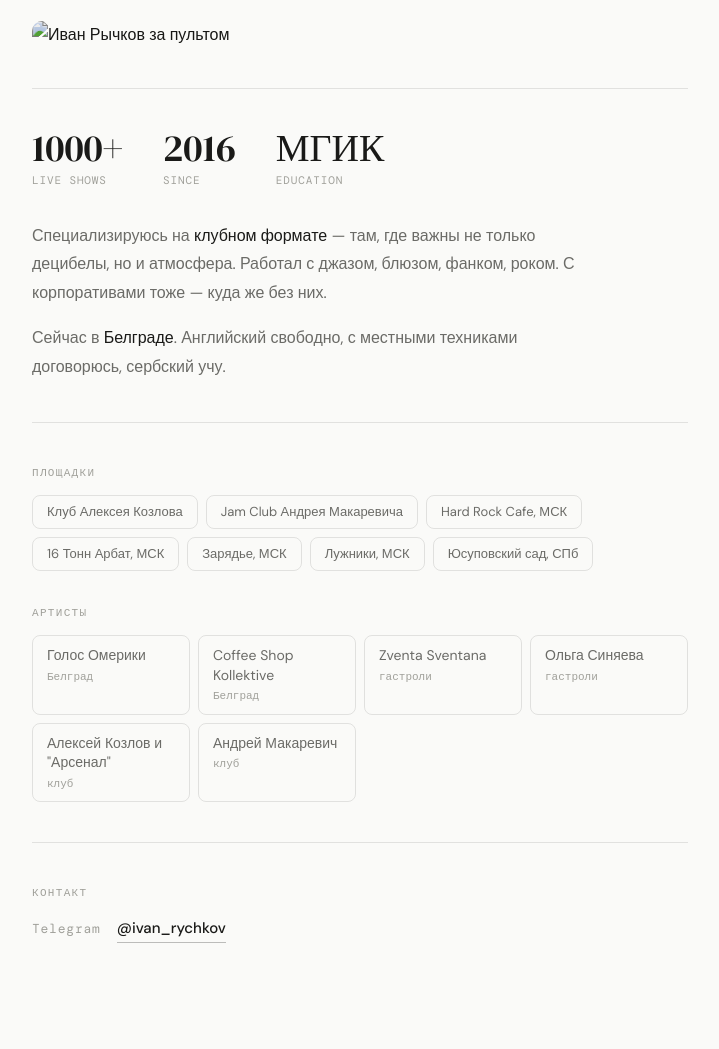
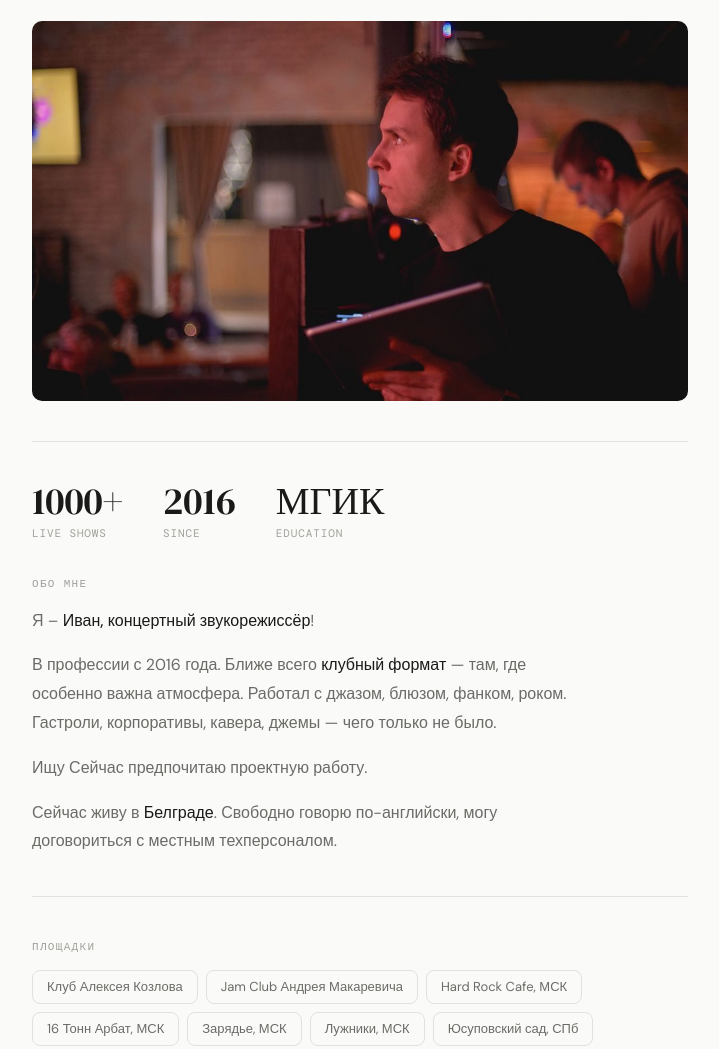
Before and after one commit to IvanRychkov/sound, a plain HTML site: page index.html in a window 1280 px wide. Shown: the part 282-1331 px from the top of the page, without its empty margins (280-999 px from the left). Drawn offline with nearby package versions, Linux system fonts and the light colour scheme.

Commit message:
photo working

```diff
--- a/index.html
+++ b/index.html
@@ -16,23 +16,38 @@
   <p class="subtitle">Live sound, club format, real music.</p>
 
   <div class="photo-wrap">
-    <img src="ivan.jpg" alt="Иван Рычков за пультом" class="photo">
+    <img src="avatar.jpg" alt="Иван Рычков за пультом" class="photo">
   </div>
 
   <hr>
 
+  <section id="stats-section">
     <div class="stats" id="stats"></div>
+  </section>
 
-  <p class="bio">Специализируюсь на <strong>клубном формате</strong> — там, где важны не только децибелы, но и атмосфера. Работал с джазом, блюзом, фанком, роком. С корпоративами тоже — куда же без них.</p>
-  <p class="bio">Сейчас в <strong>Белграде</strong>. Английский свободно, с местными техниками договорюсь, сербский учу.</p>
+  <p class="sec-lbl">Обо мне</p>
+
+  <p class="bio">Я – <strong>Иван, концертный звукорежиссёр</strong>!</p>
+  <p class="bio">В профессии с 2016 года. Ближе всего <strong>клубный формат</strong> — там, где особенно важна атмосфера. Работал с джазом, блюзом, фанком, роком. Гастроли, корпоративы, кавера, джемы — чего только не было.</p>
+  <p class="bio">Ищу Сейчас предпочитаю проектную работу.</p>
+  <p class="bio">Сейчас живу в <strong>Белграде</strong>. Свободно говорю по-английски, могу договориться с местным техперсоналом.</p>
 
   <hr>
 
+  <section id="venues-section">
     <p class="sec-lbl">Площадки</p>
     <div class="tags" id="venues"></div>
+  </section>
 
+  <section id="artists-section">
     <p class="sec-lbl">Артисты</p>
     <div class="artists-grid" id="artists"></div>
+  </section>
+
+  <section id="skills-section">
+    <p class="sec-lbl">Навыки</p>
+    <div class="artists-grid" id="skills"></div>
+  </section>
 
   <section id="concerts-section" hidden>
     <hr>
@@ -42,8 +57,16 @@
 
   <hr>
 
+  <section id="contact-section">
     <p class="sec-lbl">Контакт</p>
     <div class="contacts-list" id="contact"></div>
+  </section>
+
+  <section id="friends-section">
+    <hr>
+    <p class="sec-lbl">Друзья</p>
+    <div class="contacts-list" id="friends"></div>
+  </section>
 
 </div>
 
--- a/main.js
+++ b/main.js
@@ -3,9 +3,9 @@
 // =============================================
 
 const STATS = [
-  { num: '1000+', label: 'Live shows' },
-  { num: '2016',  label: 'Since' },
-  { num: 'МГИК',  label: 'Education' },
+    {num: '1000+', label: 'Live shows'},
+    {num: '2016', label: 'Since'},
+    {num: 'МГИК', label: 'Education'},
 ];
 
 const VENUES = [
@@ -19,12 +19,11 @@ const VENUES = [
 ];
 
 const ARTISTS = [
-  { name: 'Голос Омерики',               sub: 'Белград' },
-  { name: 'Coffee Shop Kollektive',      sub: 'Белград' },
-  { name: 'Zventa Sventana',             sub: 'гастроли' },
-  { name: 'Ольга Синяева',               sub: 'гастроли' },
-  { name: 'Алексей Козлов и "Арсенал"',  sub: 'клуб' },
-  { name: 'Андрей Макаревич',            sub: 'клуб' },
+    {name: 'Голос Омерики', sub: 'Белград'},
+    {name: 'Coffee Shop Kollektiv', sub: 'Белград'},
+    {name: 'Zventa Sventana', sub: 'гастроли'},
+    {name: 'Ольга Синяева', sub: 'гастроли'},
+    {name: 'Алексей Козлов и "Арсенал"', sub: 'клуб'},
 ];
 
 // Недавние концерты — добавляй сюда новые записи.
@@ -41,40 +40,92 @@ const CONCERTS = [
 
 // Контакты — можно добавить несколько
 const CONTACTS = [
-  { service: 'Telegram', handle: '@ivan_rychkov', href: 'https://t.me/ivan_rychkov' },
+    {service: 'Telegram', handle: '@ivan_rychkov', href: 'https://t.me/ivan_rychkov'},
+];
+
+const SKILLS = [
+    {name: 'Live Sound', sub: 'FOH / Monitor'},
+    {name: 'Yamaha CL'},
+    {name: 'Музыкальные жанры', sub: 'джаз, блюз, рок, фанк'},
+];
+
+const FRIENDS = [
+    // {name: 'Коллега 1', info: 'Звукорежиссер', link: '#'},
 ];
 
 
 // =============================================
-//  РЕНДЕРИНГ — не трогать
+//  СЛУЖЕБНЫЕ ФУНКЦИИ — не трогать
 // =============================================
 
+/**
+ * Обобщенная функция для рендеринга списков
+ * @param {Array} data - Массив с данными
+ * @param {string} containerId - ID контейнера для элементов
+ * @param {string} sectionId - ID всей секции (чтобы скрыть, если пусто)
+ * @param {Function} renderFn - Функция, которая возвращает HTML или Element для одного пункта
+ */
+function renderCollection(data, containerId, sectionId, renderFn) {
+    const section = document.getElementById(sectionId);
+    if (!data || !data.length) {
+        if (section) section.hidden = true;
+        return;
+    }
+    if (section) section.hidden = false;
+
+    const container = document.getElementById(containerId);
+    if (!container) return;
+
+    data.forEach(item => {
+        const result = renderFn(item);
+        if (result instanceof HTMLElement) {
+            container.appendChild(result);
+        } else {
+            const div = document.createElement('div');
+            div.innerHTML = result;
+            // Если в результате только один корневой элемент, можно было бы извлечь его,
+            // но для простоты добавим как есть или через innerHTML.
+            // В нашем случае функции будут возвращать строку для innerHTML.
+            container.appendChild(div.firstElementChild || div);
+        }
+    });
+}
+
 function renderStats() {
-  const el = document.getElementById('stats');
-  STATS.forEach(s => {
-    const div = document.createElement('div');
-    div.innerHTML = `<div class="stat-num">${s.num}</div><div class="stat-lbl">${s.label}</div>`;
-    el.appendChild(div);
+    renderCollection(STATS, 'stats', 'stats-section', s => {
+        return `<div><div class="stat-num">${s.num}</div><div class="stat-lbl">${s.label}</div></div>`;
     });
 }
 
 function renderVenues() {
-  const el = document.getElementById('venues');
-  VENUES.forEach(v => {
-    const div = document.createElement('div');
-    div.className = 'tag';
-    div.textContent = v;
-    el.appendChild(div);
+    renderCollection(VENUES, 'venues', 'venues-section', v => {
+        return `<div class="tag">${v}</div>`;
     });
 }
 
 function renderArtists() {
-  const el = document.getElementById('artists');
-  ARTISTS.forEach(a => {
-    const div = document.createElement('div');
-    div.className = 'acard';
-    div.innerHTML = `${a.name}<span>${a.sub}</span>`;
-    el.appendChild(div);
+    renderCollection(ARTISTS, 'artists', 'artists-section', a => {
+        const subHtml = a.sub ? `<span>${a.sub}</span>` : '';
+        return `<div class="acard">${a.name}${subHtml}</div>`;
+    });
+}
+
+function renderSkills() {
+    renderCollection(SKILLS, 'skills', 'skills-section', s => {
+        const subHtml = s.sub ? `<span>${s.sub}</span>` : '';
+        return `<div class="acard">${s.name}${subHtml}</div>`;
+    });
+}
+
+function renderContacts() {
+    renderCollection(CONTACTS, 'contact', 'contact-section', c => {
+        return `<div class="contact-row"><span class="c-lbl">${c.service}</span><a class="c-val" href="${c.href}">${c.handle}</a></div>`;
+    });
+}
+
+function renderFriends() {
+    renderCollection(FRIENDS, 'friends', 'friends-section', f => {
+        return `<div class="contact-row"><span class="c-lbl">${f.info}</span><a class="c-val" href="${f.link}">${f.name}</a></div>`;
     });
 }
 
@@ -85,7 +136,7 @@ function renderConcerts() {
     section.hidden = false;
 
     const list = document.getElementById('concerts');
-  const fmt = new Intl.DateTimeFormat('ru', { day: 'numeric', month: 'short' });
+    const fmt = new Intl.DateTimeFormat('ru', {day: 'numeric', month: 'short'});
 
     CONCERTS.forEach(c => {
         const dateStr = fmt.format(new Date(c.date));
@@ -109,18 +160,10 @@ function renderConcerts() {
     });
 }
 
-function renderContacts() {
-  const el = document.getElementById('contact');
-  CONTACTS.forEach(c => {
-    const row = document.createElement('div');
-    row.className = 'contact-row';
-    row.innerHTML = `<span class="c-lbl">${c.service}</span><a class="c-val" href="${c.href}">${c.handle}</a>`;
-    el.appendChild(row);
-  });
-}
-
 renderStats();
 renderVenues();
 renderArtists();
+renderSkills();
 renderConcerts();
 renderContacts();
+renderFriends();
```
Also changed, not shown: avatar.jpg (added). Lines whose indentation alone changed are shown as unchanged.
